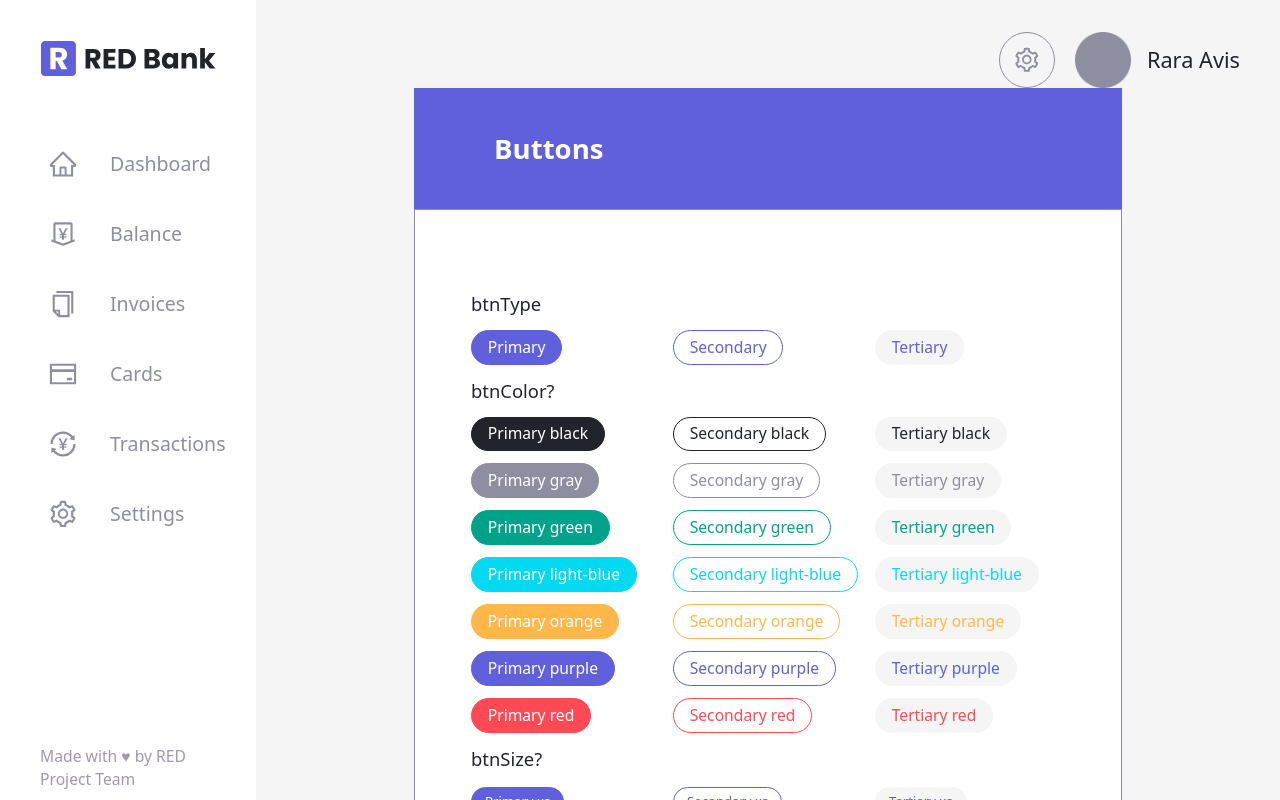
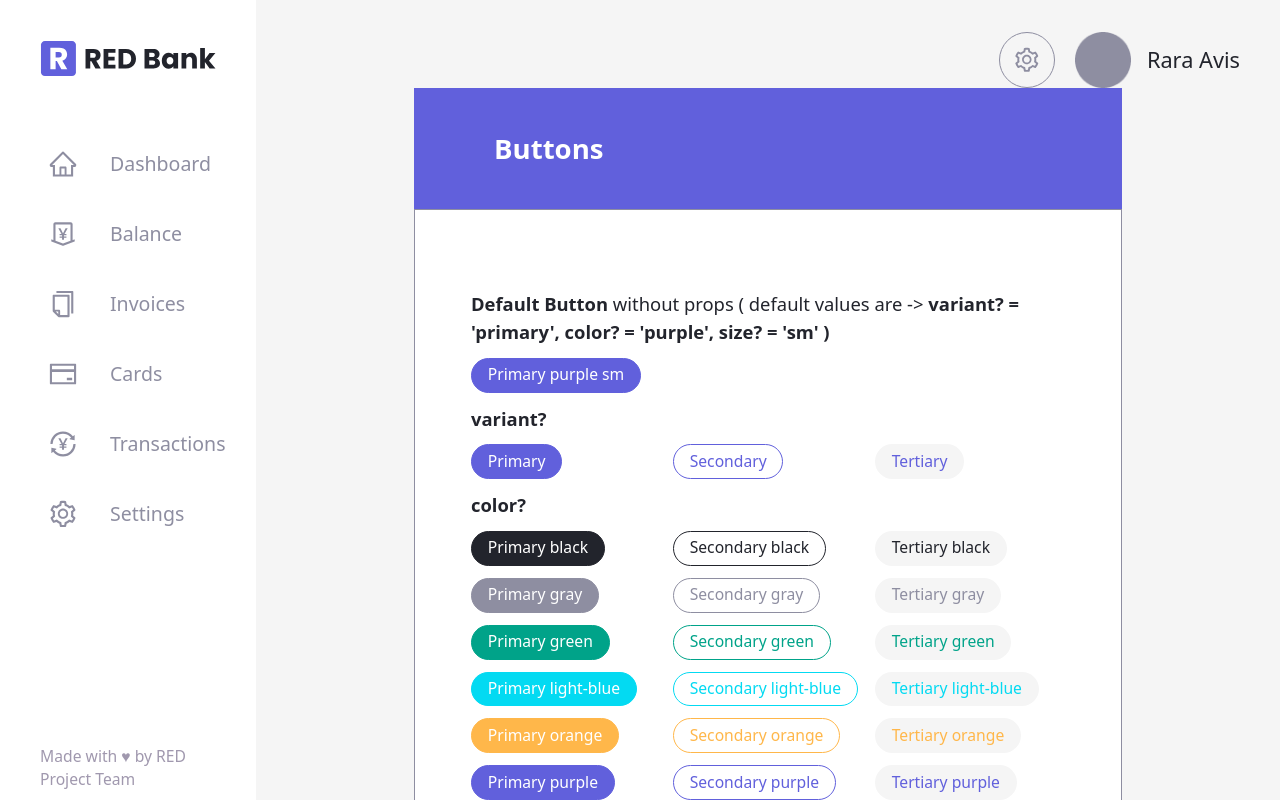
Before and after one commit to ratnov2/broker, a Next.js app: page /ui/buttons in a window 1280 px wide. Shown: the top 800 px of the page. Built offline with nearby package versions, Linux system fonts and the light colour scheme; no server answers.

Commit message:
feat (UI Buttons): changed props name

```diff
--- a/app/components/ui/Buttons.tsx
+++ b/app/components/ui/Buttons.tsx
@@ -10,7 +10,7 @@ import { IButtonSize } from '@/ui/button/button.interface'
 
 import { tailwindColorsType } from '@/utils/tailwindColors'
 
-const btnColors: tailwindColorsType[] = [
+const colors: tailwindColorsType[] = [
 	'black',
 	'gray',
 	'green',
@@ -21,7 +21,7 @@ const btnColors: tailwindColorsType[] = [
 	'red'
 ]
 
-const btnSizes: IButtonSize[] = ['xs', 'sm', 'base', 'lg', 'xl']
+const sizes: IButtonSize[] = ['xs', 'sm', 'base', 'lg', 'xl']
 
 const Buttons: FC = () => {
 	return (
@@ -33,58 +33,66 @@ const Buttons: FC = () => {
 					</h3>
 					{/* buttons */}
 					<div className='px-14 py-20 border border-gray bg-white flex flex-col flex-wrap gap-3'>
-						<div>btnType</div>
+						<div>
+							<span className='font-bold'>Default Button</span>{' '}
+							without props ( default values are -&gt;{' '}
+							<span className='font-bold'>
+								variant? = 'primary', color? = 'purple', size? =
+								'sm' ){' '}
+							</span>
+						</div>
+						<div>
+							<Button>Primary purple sm</Button>
+						</div>
+						<div className='font-bold'>variant?</div>
 						<div className='grid grid-cols-3 gap-3'>
 							<div>
-								<Button btnType='primary'>Primary</Button>
+								<Button>Primary</Button>
 							</div>
 							<div>
-								<Button btnType='secondary'>Secondary</Button>
+								<Button variant='secondary'>Secondary</Button>
 							</div>
 							<div>
-								<Button btnType='tertiary'>Tertiary</Button>
+								<Button variant='tertiary'>Tertiary</Button>
 							</div>
 						</div>
 
-						<div>btnColor?</div>
-						{btnColors.map(color => (
+						<div className='font-bold'>color?</div>
+						{colors.map(color => (
 							<div className='grid grid-cols-3 gap-3' key={color}>
 								<div>
-									<Button btnType='primary' btnColor={color}>
+									<Button variant='primary' color={color}>
 										Primary {color}
 									</Button>
 								</div>
 								<div>
-									<Button
-										btnType='secondary'
-										btnColor={color}
-									>
+									<Button variant='secondary' color={color}>
 										Secondary {color}
 									</Button>
 								</div>
 								<div>
-									<Button btnType='tertiary' btnColor={color}>
+									<Button variant='tertiary' color={color}>
 										Tertiary {color}
 									</Button>
 								</div>
 							</div>
 						))}
 
-						<div>btnSize?</div>
-						{btnSizes.map(size => (
+						<div className='font-bold'>size?</div>
+						{sizes.map(size => (
 							<div className='grid grid-cols-3 gap-3' key={size}>
 								<div>
-									<Button btnType='primary' btnSize={size}>
+									<Button variant='primary' size={size}>
 										Primary {size}
 									</Button>
 								</div>
 								<div>
-									<Button btnType='secondary' btnSize={size}>
+									<Button variant='secondary' size={size}>
 										Secondary {size}
 									</Button>
 								</div>
 								<div>
-									<Button btnType='tertiary' btnSize={size}>
+									<Button variant='tertiary' size={size}>
 										Tertiary {size}
 									</Button>
 								</div>
--- a/app/components/ui/button/Button.tsx
+++ b/app/components/ui/button/Button.tsx
@@ -6,9 +6,9 @@ import { IButton } from '@/ui/button/button.interface'
 import styles from './Button.module.scss'
 
 const Button: FC<IButton> = ({
-	btnType = 'primary',
-	btnSize = 'small',
-	btnColor = 'purple',
+	variant = 'primary',
+	size = 'sm',
+	color = 'purple',
 	className,
 	children,
 	...rest
@@ -16,14 +16,14 @@ const Button: FC<IButton> = ({
 	return (
 		<button
 			className={cn(
-				'rounded-full text-sm border py-[0.3em] px-[1em] transition-all',
-				{ '!text-xs': btnSize === 'xs' },
-				{ '!text-sm': btnSize === 'sm' },
-				{ '!text-base': btnSize === 'base' },
-				{ '!text-lg': btnSize === 'lg' },
-				{ '!text-xl': btnSize === 'xl' },
-				styles[btnType],
-				styles[btnColor],
+				'rounded-full border py-[0.3em] px-[1em] transition-all',
+				{ 'text-xs': size === 'xs' },
+				{ 'text-sm': size === 'sm' },
+				{ 'text-base': size === 'base' },
+				{ 'text-lg': size === 'lg' },
+				{ 'text-xl': size === 'xl' },
+				styles[variant],
+				styles[color],
 				className
 			)}
 			{...rest}
--- a/app/components/ui/button/button.interface.ts
+++ b/app/components/ui/button/button.interface.ts
@@ -5,7 +5,7 @@ import { tailwindColorsType } from '@/utils/tailwindColors'
 export type IButtonSize = 'xs' | 'sm' | 'base' | 'lg' | 'xl'
 
 export interface IButton extends ButtonHTMLAttributes<HTMLButtonElement> {
-	btnType: 'primary' | 'secondary' | 'tertiary'
-	btnSize?: IButtonSize
-	btnColor?: tailwindColorsType
+	variant?: 'primary' | 'secondary' | 'tertiary'
+	size?: IButtonSize
+	color?: tailwindColorsType
 }
```
